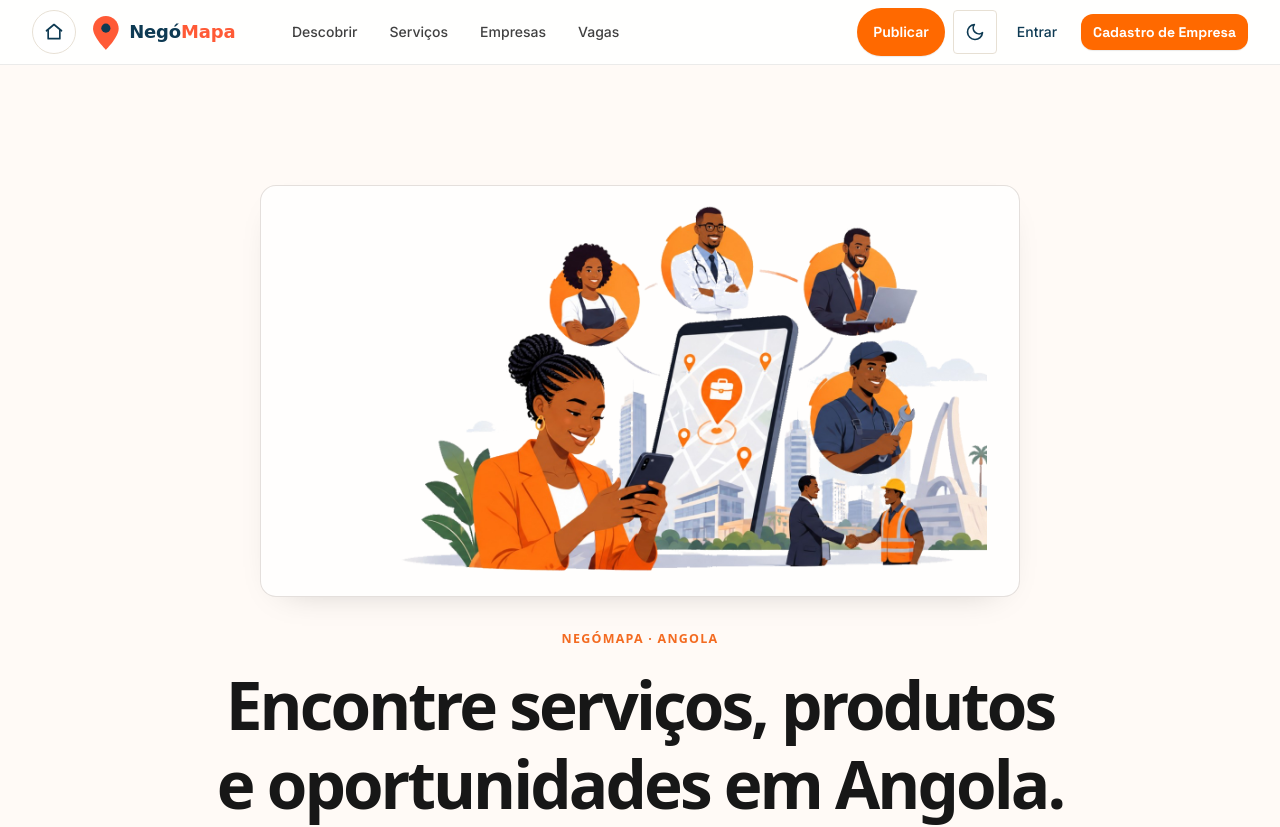
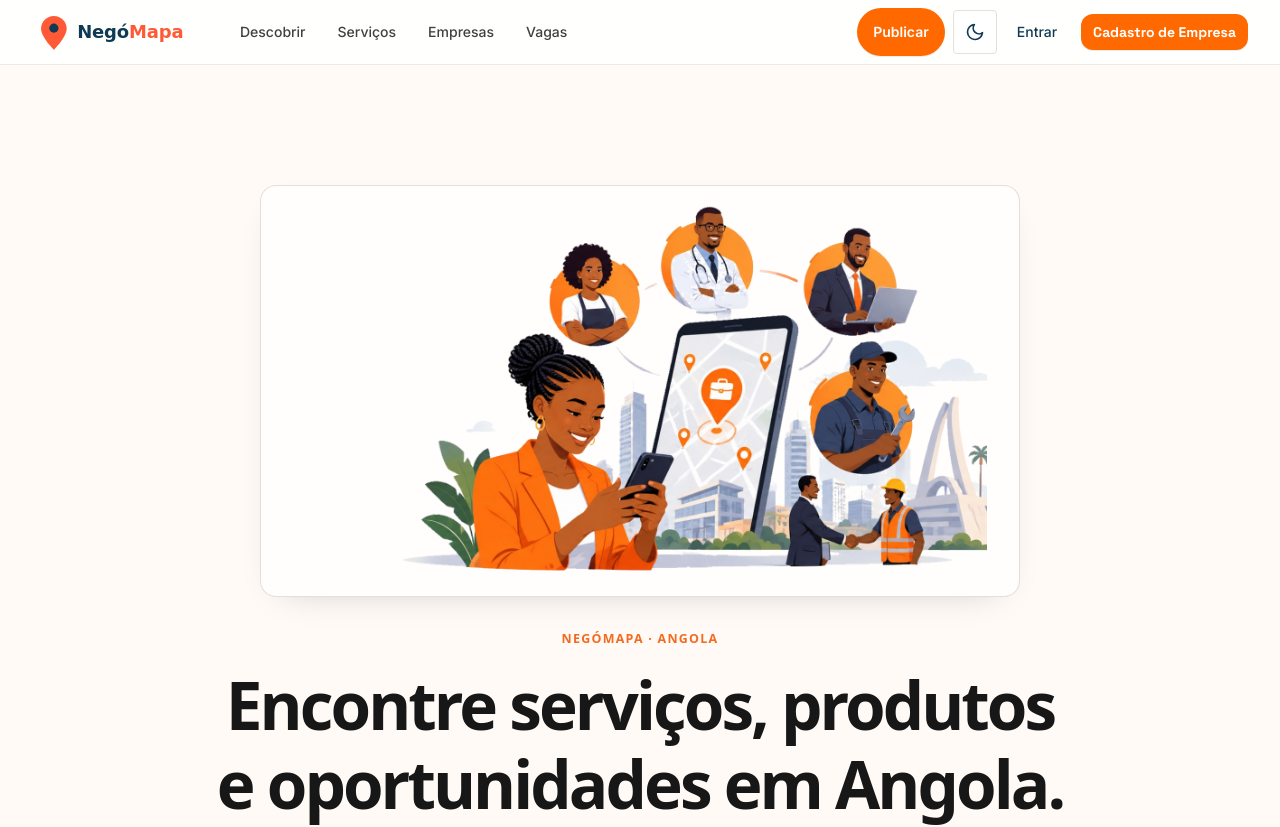
Before and after one commit to negomapaangola-svg/NegoMapa-site, a Next.js app: page / in a window 1280 px wide. Shown: the top 827 px of the page. Built offline with nearby package versions, Linux system fonts and the light colour scheme; no server answers.

Commit message:
fix(header): hide home action on homepage

```diff
--- a/src/components/layout/Header.tsx
+++ b/src/components/layout/Header.tsx
@@ -39,6 +39,7 @@ function IconeCasa() {
 export const Header = forwardRef<HTMLElement, { className?: string; hideGlobalSearch?: boolean }>(
   ({ className, hideGlobalSearch = false }, ref) => {
     const pathname = usePathname();
+    const estaNaHome = pathname === '/';
     const isDark = useTemaEscuro();
     const [menuAberto, setMenuAberto] = useState(false);
     const [autenticado, setAutenticado] = useState(false);
@@ -84,6 +85,7 @@ export const Header = forwardRef<HTMLElement, { className?: string; hideGlobalSe
           <div className="mx-auto max-w-7xl px-3 sm:px-6 lg:px-8">
             <div className="flex h-16 items-center justify-between gap-2 sm:gap-4">
               <div className="flex min-w-0 items-center gap-2">
+                {!estaNaHome && (
                   <Link
                     href="/"
                     aria-label="Início"
@@ -91,6 +93,7 @@ export const Header = forwardRef<HTMLElement, { className?: string; hideGlobalSe
                   >
                     <IconeCasa />
                   </Link>
+                )}
 
                 <Link
                   href="/"
```
Lines whose indentation alone changed are shown as unchanged.
